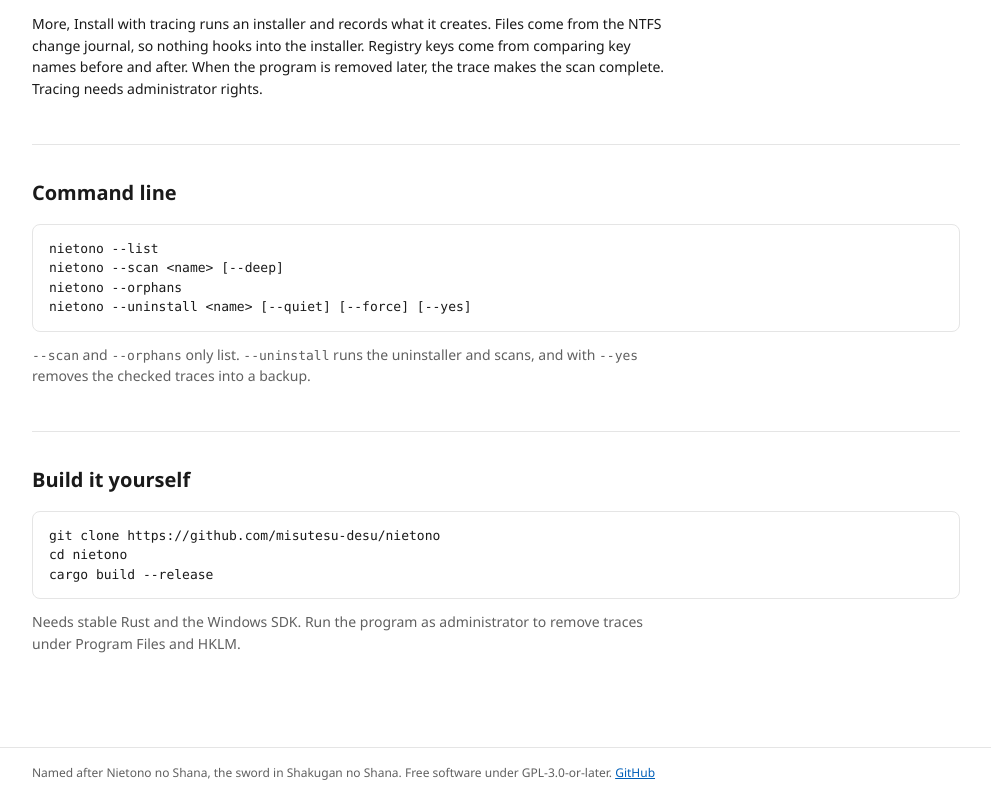
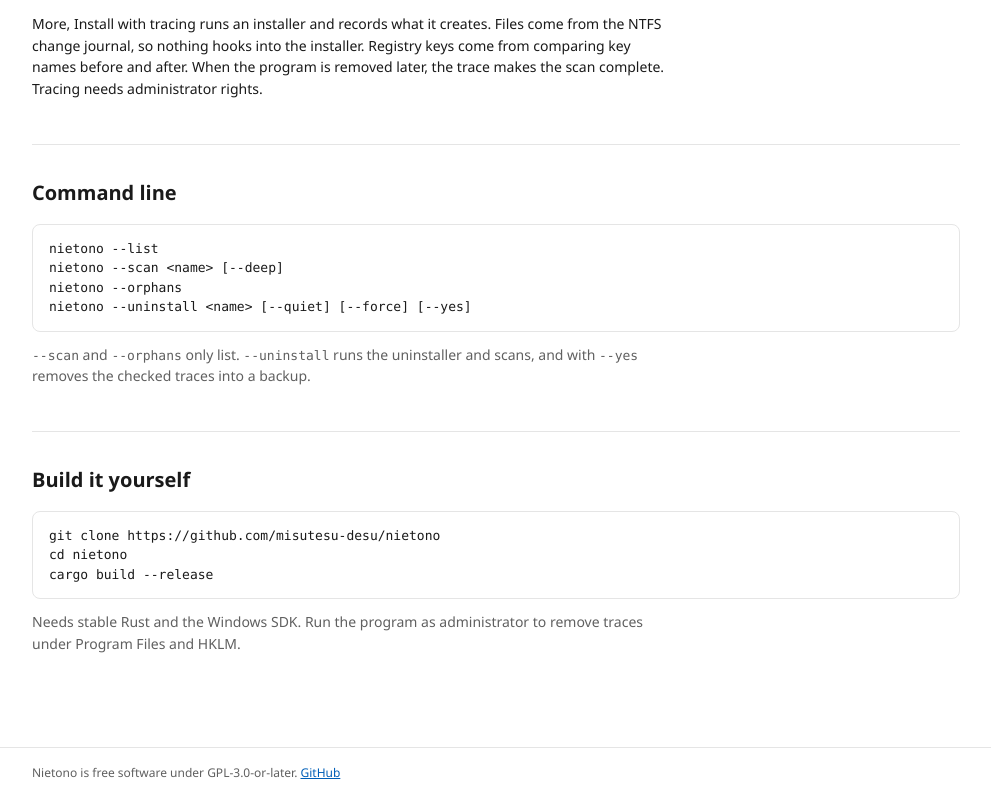
Before and after one commit to misutesu-desu/tracewipe, a plain HTML site: page site/index.html in a window 1280 px wide. Shown: the part 1495-2293 px from the top of the page, without its empty margins (144-1135 px from the left). Drawn offline with Linux system fonts and the light colour scheme; files whose address does not match are found by name.

Commit message:
Remove the note on where the name comes from

```diff
--- a/site/index.html
+++ b/site/index.html
@@ -202,7 +202,7 @@
   </section>
 </main>
 
-<footer><div>Named after Nietono no Shana, the sword in Shakugan no Shana. Free software under GPL-3.0-or-later. <a href="https://github.com/misutesu-desu/nietono">GitHub</a></div></footer>
+<footer><div>Nietono is free software under GPL-3.0-or-later. <a href="https://github.com/misutesu-desu/nietono">GitHub</a></div></footer>
 
 <script>
   var order = ["system", "dark", "light"];
```
Also changed, not shown: 1 other file.
